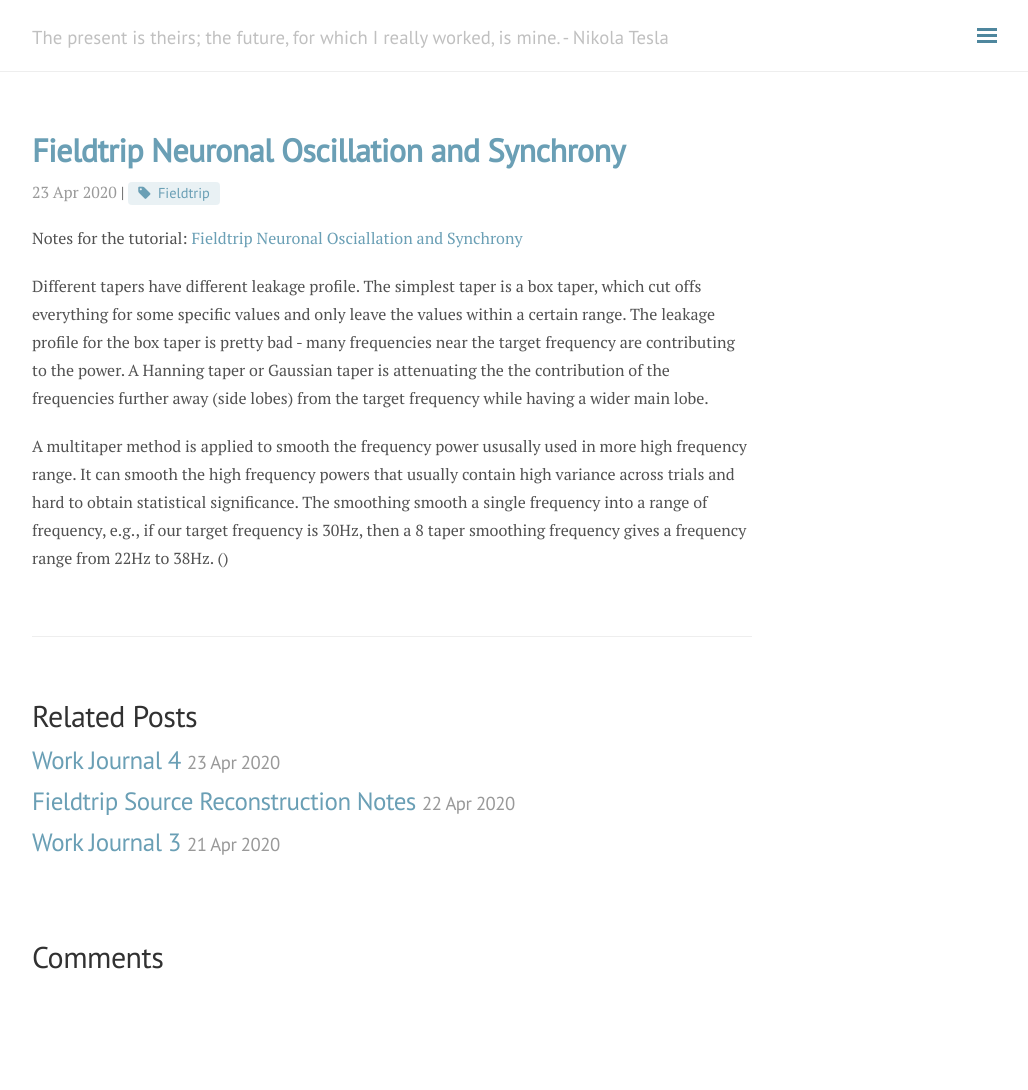
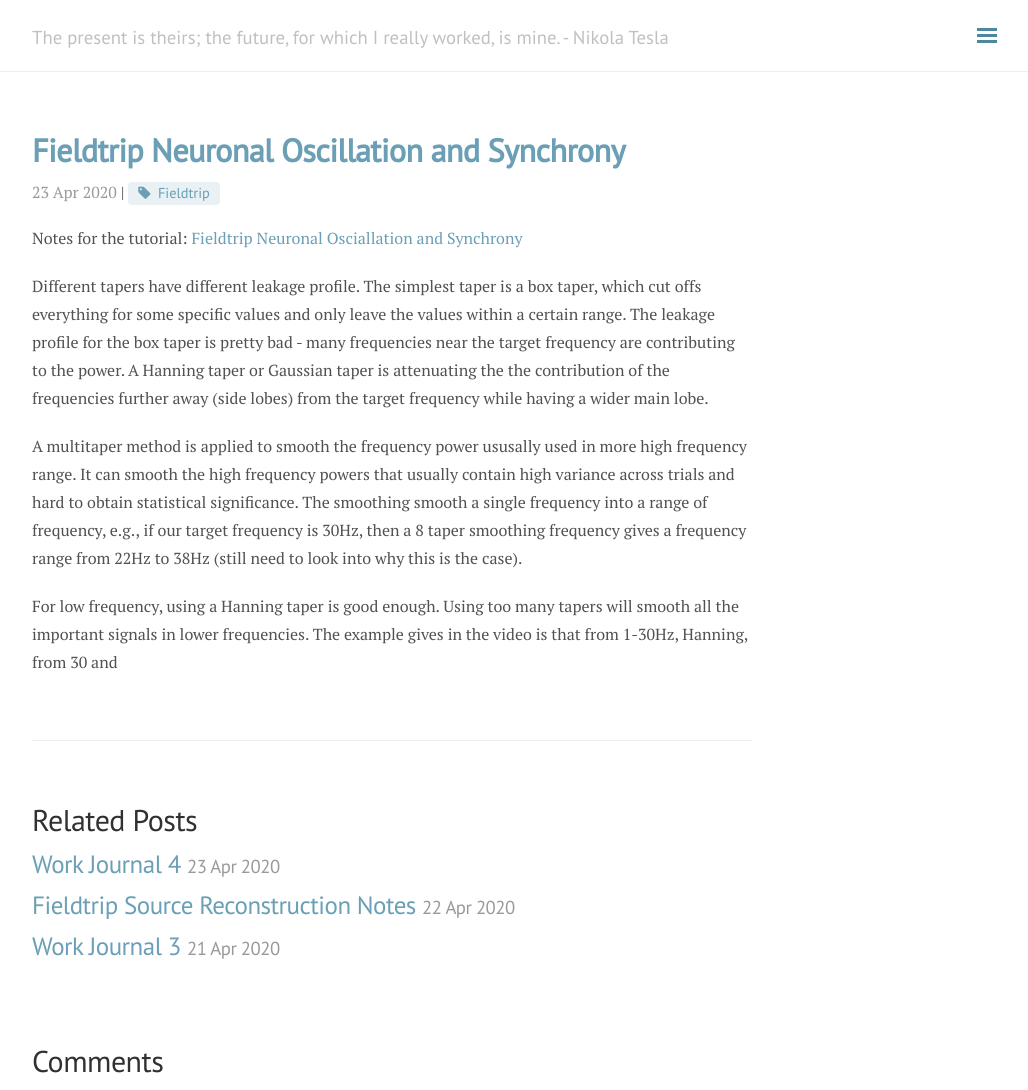
Before and after one commit to andylikescodes/andylikescodes.github.io, a Jekyll site: the page built from _posts/2020-04-23-Field-Trip-Neuronal-Oscillation-Sychrony.md, in a window 1280 px wide and 1090 px high. Shown: the whole window, without its empty margins (248-1276 px from the left). Built offline with Jekyll 4.4.1, drawn with Linux system fonts in a browser that asks for light colours; nearby versions of some CDN libraries; comment, search, counter and statistics services are not loaded.

Commit message:
_posts/2020-04-23-Field-Trip-Neuronal-Oscillation-Sychrony.md updated from https://stackedit.io/

```diff
--- a/_posts/2020-04-23-Field-Trip-Neuronal-Oscillation-Sychrony.md
+++ b/_posts/2020-04-23-Field-Trip-Neuronal-Oscillation-Sychrony.md
@@ -9,9 +9,11 @@ Notes for the tutorial: [Fieldtrip Neuronal Osciallation and Synchrony](https://
 
 Different tapers have different leakage profile. The simplest taper is a box taper, which cut offs everything for some specific values and only leave the values within a certain range. The leakage profile for the box taper is pretty bad - many frequencies near the target frequency are contributing to the power. A Hanning taper or Gaussian taper is attenuating the the contribution of the frequencies further away (side lobes) from the target frequency while having a wider main lobe.
 
-A multitaper method is applied to smooth the frequency power ususally used in more high frequency range. It can smooth the high frequency powers that usually contain high variance across trials and hard to obtain statistical significance. The smoothing smooth a single frequency into a range of frequency, e.g., if our target frequency is 30Hz, then a 8 taper smoothing frequency gives a frequency range from 22Hz to 38Hz. ()
+A multitaper method is applied to smooth the frequency power ususally used in more high frequency range. It can smooth the high frequency powers that usually contain high variance across trials and hard to obtain statistical significance. The smoothing smooth a single frequency into a range of frequency, e.g., if our target frequency is 30Hz, then a 8 taper smoothing frequency gives a frequency range from 22Hz to 38Hz (still need to look into why this is the case).
+
+For low frequency, using a Hanning taper is good enough. Using too many tapers will smooth all the important signals in lower frequencies. The example gives in the video is that from 1-30Hz, Hanning, from 30 and
 
 <!--stackedit_data:
-eyJoaXN0b3J5IjpbNDQxMTEyNDI4LC0yMDg2MTEyMzAyLC05OD
-U1MTU4NiwtMjAwMDUzNDc5M119
+eyJoaXN0b3J5IjpbMTk4MDM1Mjg5MywtMjA4NjExMjMwMiwtOT
+g1NTE1ODYsLTIwMDA1MzQ3OTNdfQ==
 -->
```
